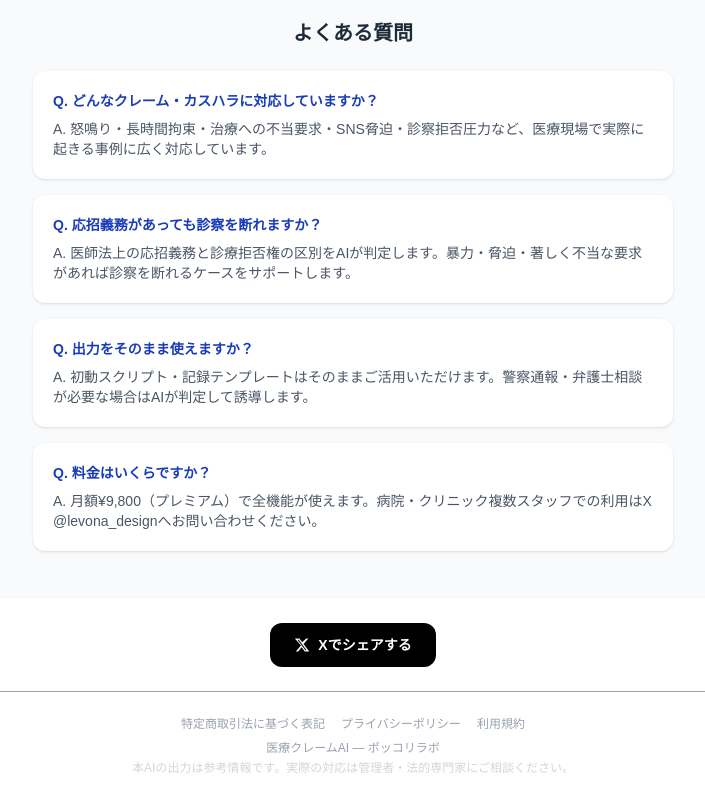
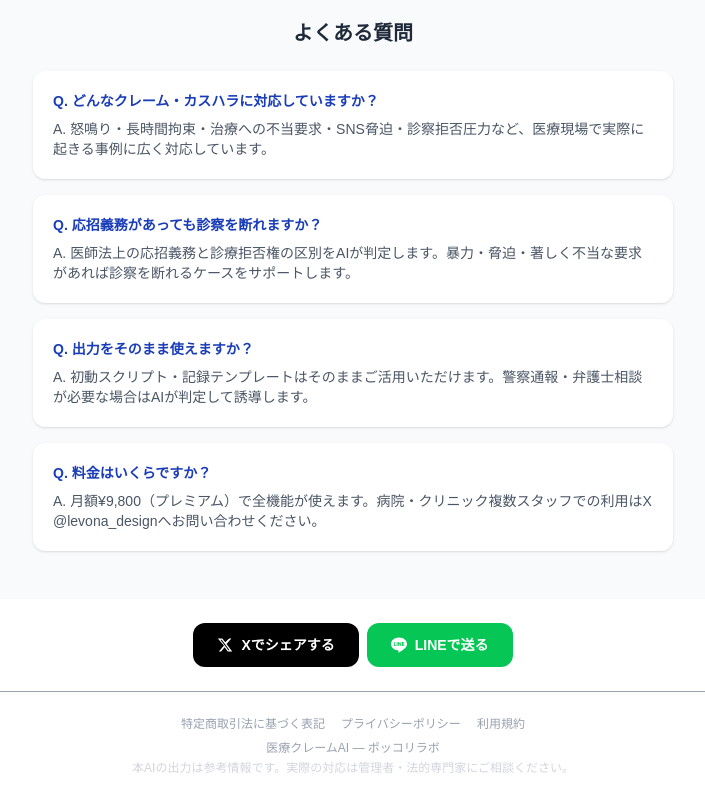
Before and after one commit to pokkori/iryou-claim-ai, a Next.js app: page / in a window 1280 px wide. Shown: the part 4736-5536 px from the top of the page, without its empty margins (287-992 px from the left). Built offline with nearby package versions, Linux system fonts and the light colour scheme; no server answers.

Commit message:
feat: LINEシェアボタンを追加（X+LINEの横並びシェアUI）
Co-Authored-By: Claude Sonnet 4.6 <noreply@anthropic.com>

```diff
--- a/app/page.tsx
+++ b/app/page.tsx
@@ -354,8 +354,9 @@ export default function IryouLP() {
         </div>
       </section>
 
-      {/* X Share */}
+      {/* X Share + LINE Share */}
       <section className="py-6 px-6 text-center">
+        <div className="inline-flex flex-col sm:flex-row gap-2">
           <a
             href={"https://twitter.com/intent/tweet?text=" + encodeURIComponent("医療クレームAI — 医療機関向けクレーム・カスハラ対応文書を30秒で生成💊 エスカレーション判断・証拠保全もAIサポート → https://iryou-claim-ai.vercel.app #医療クレーム #カスハラ #AI")}
             target="_blank"
@@ -367,6 +368,19 @@ export default function IryouLP() {
             </svg>
             Xでシェアする
           </a>
+          <a
+            href={"https://line.me/R/msg/text/?" + encodeURIComponent("医療クレームAI💊 医療機関向けクレーム・カスハラ対応文書を30秒で生成！エスカレーション判断・証拠保全もAIサポート → https://iryou-claim-ai.vercel.app")}
+            target="_blank"
+            rel="noopener noreferrer"
+            className="inline-flex items-center gap-2 text-white font-bold py-3 px-6 rounded-xl text-sm transition-colors"
+            style={{ background: "#06C755" }}
+          >
+            <svg viewBox="0 0 24 24" className="w-4 h-4 fill-current">
+              <path d="M19.365 9.863c.349 0 .63.285.63.631 0 .345-.281.63-.63.63H17.61v1.125h1.755c.349 0 .63.283.63.63 0 .344-.281.629-.63.629h-2.386c-.345 0-.627-.285-.627-.629V8.108c0-.345.282-.63.627-.63h2.386c.349 0 .63.285.63.63 0 .349-.281.63-.63.63H17.61v1.125h1.755zm-3.855 3.016c0 .27-.174.51-.432.596-.064.021-.133.031-.199.031-.211 0-.391-.09-.51-.25l-2.443-3.317v2.94c0 .344-.279.629-.631.629-.346 0-.626-.285-.626-.629V8.108c0-.27.173-.51.43-.595.06-.023.136-.033.194-.033.195 0 .375.104.495.254l2.462 3.33V8.108c0-.345.282-.63.63-.63.345 0 .63.285.63.63v4.771zm-5.741 0c0 .344-.282.629-.631.629-.345 0-.627-.285-.627-.629V8.108c0-.345.282-.63.627-.63.349 0 .631.285.631.63v4.771zm-2.466.629H4.917c-.345 0-.63-.285-.63-.629V8.108c0-.345.285-.63.63-.63.348 0 .63.285.63.63v4.141h1.756c.348 0 .629.283.629.63 0 .344-.281.629-.629.629M24 10.314C24 4.943 18.615.572 12 .572S0 4.943 0 10.314c0 4.811 4.27 8.842 10.035 9.608.391.082.923.258 1.058.59.12.301.079.766.038 1.08l-.164 1.02c-.045.301-.24 1.186 1.049.645 1.291-.539 6.916-4.078 9.436-6.975C23.176 14.393 24 12.458 24 10.314"/>
+            </svg>
+            LINEで送る
+          </a>
+        </div>
       </section>
 
       <footer className="border-t py-6 text-center text-xs text-gray-400">
```
Lines whose indentation alone changed are shown as unchanged.
